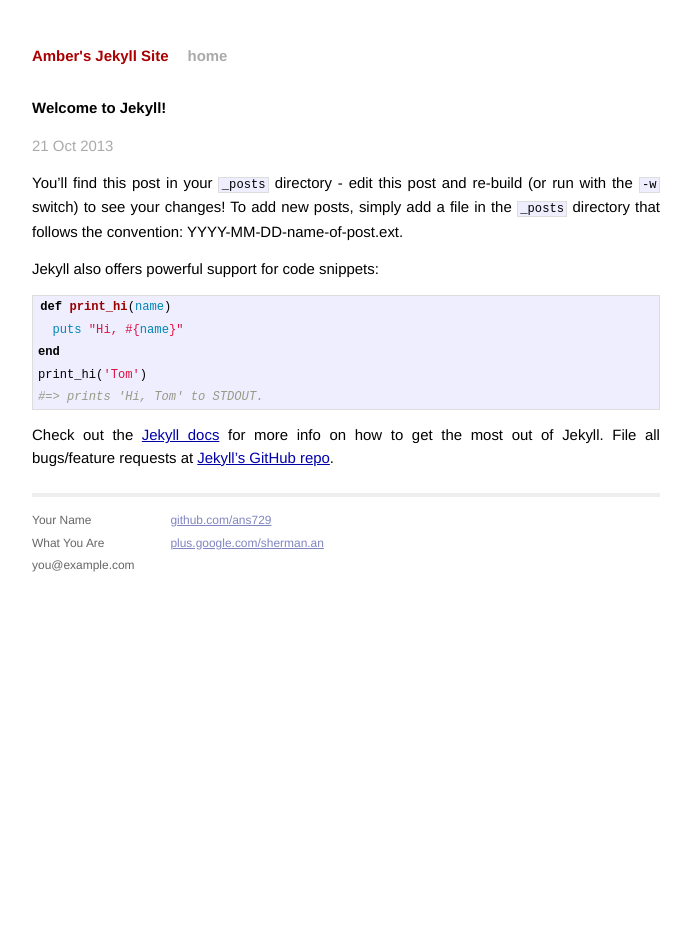
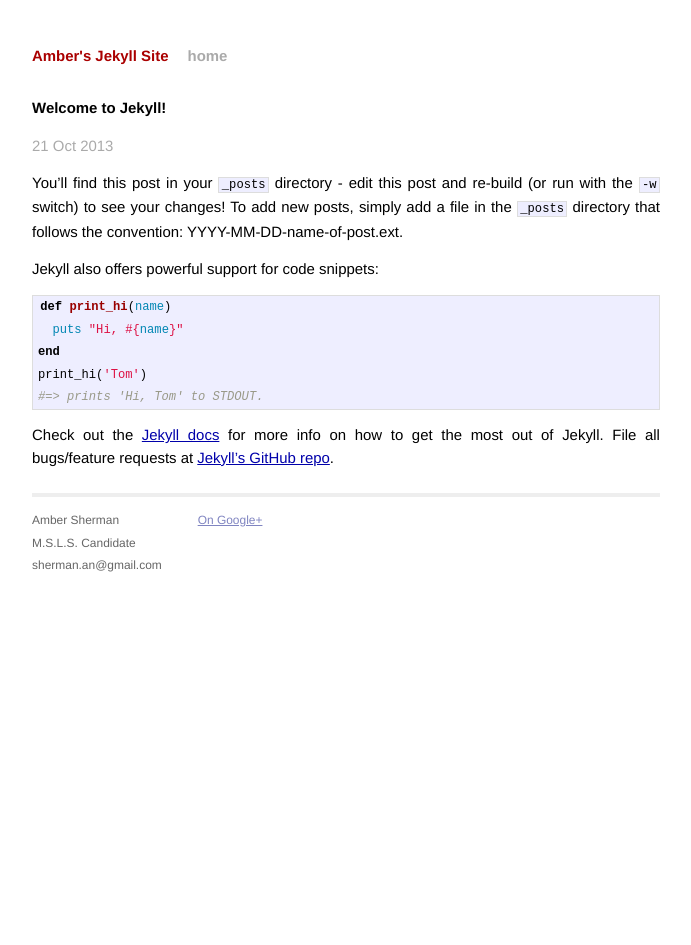
Before and after one commit to ans729/mysite, a Jekyll site: the page built from _posts/2013-10-21-welcome-to-jekyll.markdown, in a window 1280 px wide. Shown: the whole page, without its empty margins (294-985 px from the left). Built offline with Jekyll 4.4.1, drawn with Linux system fonts in a browser that asks for light colours; Markdown is read by kramdown in place of the engine named in the settings.

Commit message:
Update default.html

```diff
--- a/_layouts/default.html
+++ b/_layouts/default.html
@@ -26,15 +26,14 @@
           <div class="footer">
             <div class="contact">
               <p>
-                Your Name<br />
-                What You Are<br />
-                you@example.com
+                Amber Sherman<br />
+                M.S.L.S. Candidate<br />
+                sherman.an@gmail.com
               </p>
             </div>
             <div class="contact">
               <p>
-                <a href="https://github.com/ans729">github.com/ans729</a><br />
-                <a href="https://plus.google.com/sherman.an">plus.google.com/sherman.an</a><br />
+                <a href="https://plus.google.com/u/0/112230467071733258670/">On Google+</a><br />
               </p>
             </div>
           </div>
```
